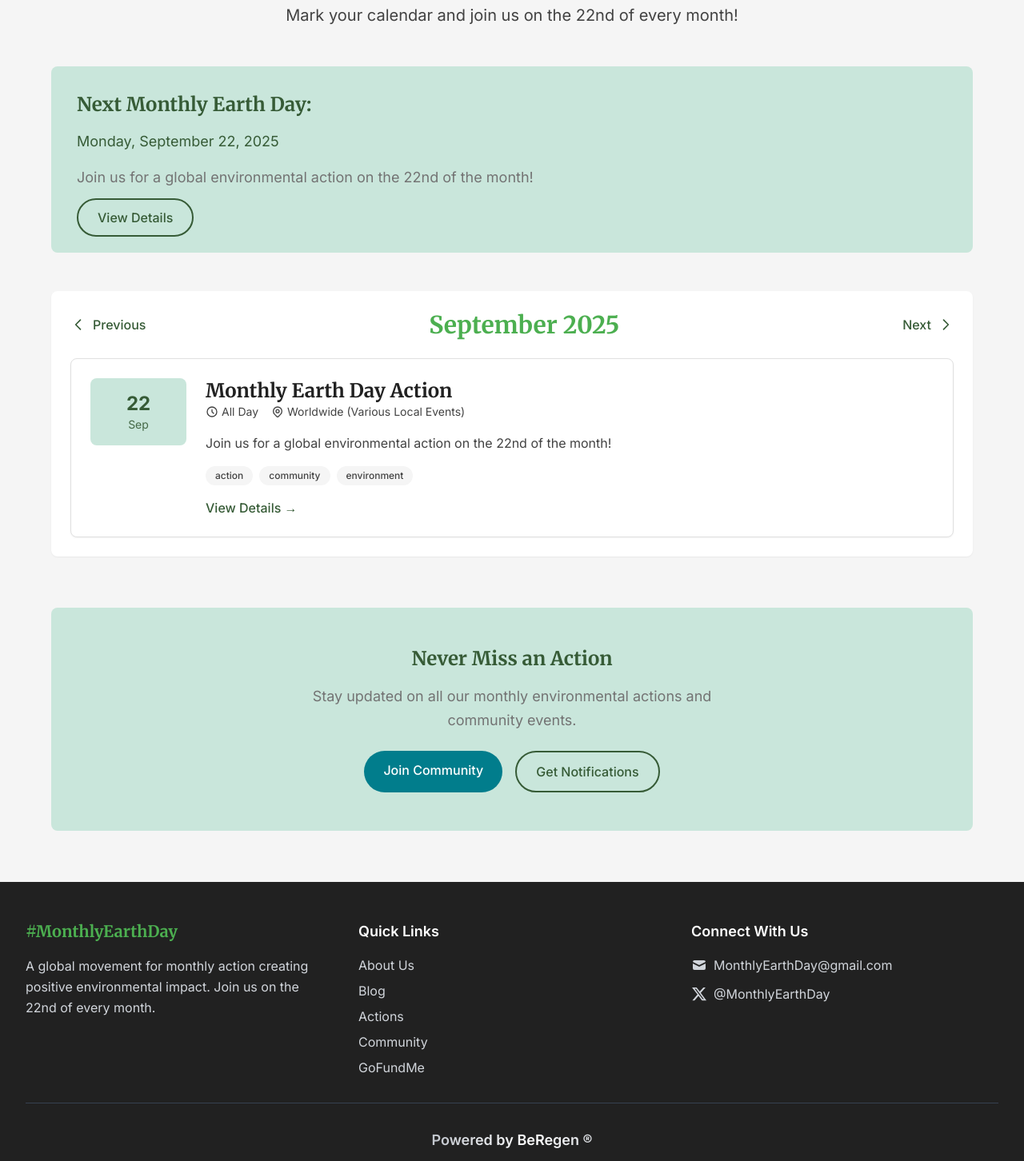
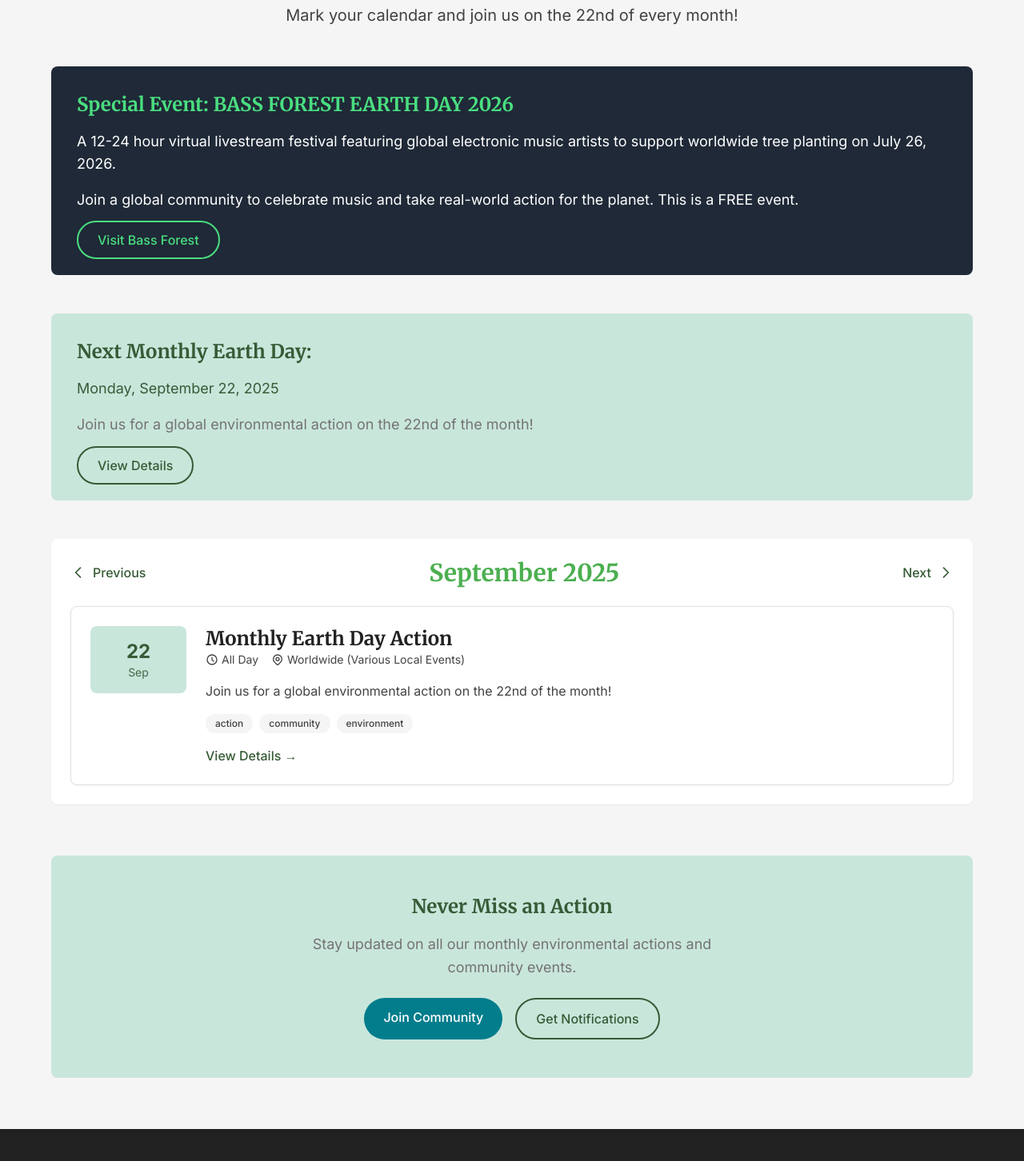
Before and after one commit to j-c-fstk-dev/sandbox, a Next.js app: page /calendar in a window 1280 px wide. Shown: the part 230-1682 px from the top of the page at 80% size. Built offline with nearby package versions, Linux system fonts and the light colour scheme.

Commit message:
feat: update stats and add bass forest banner

```diff
--- a/package.json
+++ b/package.json
@@ -11,6 +11,7 @@
     },
     "dependencies": {
         "date-fns": "^4.1.0",
+        "googleapis": "^171.4.0",
         "lucide-react": "^0.525.0",
         "next": "14.2.3",
         "react": "^18.3.1",
--- a/src/app/calendar/page.tsx
+++ b/src/app/calendar/page.tsx
@@ -1,8 +1,8 @@
 "use client";
 
 import { useState } from "react";
-import Button from "@/components/Button"; // Assuming you might use Button for navigation
-import Link from 'next/link'; // Import Link for navigation
+import Link from 'next/link';
+import BassForestBanner from '@/components/BassForestBanner'; // Import the new banner component
 
 // Function to generate Monthly Earth Day events
 const generateMonthlyEarthDayEvents = (yearsToGenerate: number) => {
@@ -16,7 +16,6 @@
       const eventDay = 22;
       const eventDate = new Date(year, month, eventDay);
 
-      // Keep generating events from the current date onwards
       if (eventDate >= today || (eventDate.toDateString() === today.toDateString())) {
         if (eventDate.getDate() === eventDay) {
           events.push({
@@ -37,26 +36,20 @@
 
 let monthlyEarthDayEvents = generateMonthlyEarthDayEvents(2);
 
-// Sort events chronologically
 monthlyEarthDayEvents.sort((a, b) => new Date(a.date).getTime() - new Date(b.date).getTime());
 
-// Find the index of the next upcoming event (August 22, 2025)
 const nextUpcomingEventIndex = monthlyEarthDayEvents.findIndex(event => {
   const eventDate = new Date(event.date);
-  return eventDate.getFullYear() === 2025 && eventDate.getMonth() === 7 && eventDate.getDate() === 22; // Month is 0-indexed, so August is 7
+  return eventDate.getFullYear() === 2025 && eventDate.getMonth() === 7 && eventDate.getDate() === 22;
 });
 
-// If the August 22, 2025 event is found, slice the array from that point
 if (nextUpcomingEventIndex !== -1) {
   monthlyEarthDayEvents = monthlyEarthDayEvents.slice(nextUpcomingEventIndex);
 } else {
-  // If for some reason it's not found, still show events from today onwards
   monthlyEarthDayEvents = monthlyEarthDayEvents.filter(event => new Date(event.date) >= new Date());
 }
 
-// The first event in the sliced list is now the next upcoming one to highlight
 const nextUpcomingEvent = monthlyEarthDayEvents[0];
-
 
 export default function CalendarPage() {
   const today = new Date();
@@ -68,7 +61,6 @@
     "July", "August", "September", "October", "November", "December"
   ];
 
-  // Filter events for the currently displayed month and year INSIDE the component
   const eventsForDisplayMonth = monthlyEarthDayEvents.filter(event => {
     const eventDate = new Date(event.date);
     return eventDate.getMonth() === displayMonth && eventDate.getFullYear() === displayYear;
@@ -105,9 +97,8 @@
   return (
     <div className="min-h-screen py-16 px-4" data-oid="calendar-page">
       <div className="max-w-6xl mx-auto">
-        {/* Header */}
         <div className="text-center mb-12 animate-fade-in">
-          <h1 className="font-serif font-bold text-4xl md:text-5xl text-primary-green mb-6"> {/* Changed text color to primary-green */}
+          <h1 className="font-serif font-bold text-4xl md:text-5xl text-primary-green mb-6">
             Calendar of Actions
           </h1>
           <p className="text-xl text-neutral-dark-gray leading-relaxed max-w-3xl mx-auto">
@@ -116,45 +107,45 @@
           </p>
         </div>
 
-        {/* Next Upcoming Event (still useful to highlight) - Adjusted styling */}
+        <BassForestBanner />
+
          {nextUpcomingEvent && (
-          <div className="bg-[#c9e6db] text-[#365b36] rounded-lg p-8 mb-12 animate-slide-up"> {/* Updated background and text colors */}
-            <h3 className="font-serif font-bold text-2xl mb-4 text-[#365b36]"> {/* Ensured heading text color matches section text color */}
+          <div className="bg-[#c9e6db] text-[#365b36] rounded-lg p-8 mb-12 animate-slide-up">
+            <h3 className="font-serif font-bold text-2xl mb-4 text-[#365b36]">
               Next Monthly Earth Day:
             </h3>
             <p className="text-lg mb-4">
               {formatDate(nextUpcomingEvent.date)}
             </p>
-            <p className="text-lg mb-6 text-[#737373] leading-relaxed"> {/* Updated paragraph text color and added leading-relaxed */}
+            <p className="text-lg mb-6 text-[#737373] leading-relaxed">
               {nextUpcomingEvent.description}
             </p>
             <Link
               href={`/calendar/${nextUpcomingEvent.slug}`}
-              className="border-2 border-[#365b36] text-[#365b36] hover:bg-[#365b36] hover:text-white transition px-6 py-3 rounded-full font-medium"> {/* Applied outlined button classes */}
+              className="border-2 border-[#365b36] text-[#365b36] hover:bg-[#365b36] hover:text-white transition px-6 py-3 rounded-full font-medium">
               View Details
             </Link>
           </div>
         )}
 
-        {/* Month Navigation and Display - Adjusted styling */}
         <div className="bg-white rounded-lg p-6 shadow-sm mb-8 animate-slide-up">
           <div className="flex items-center justify-between mb-6">
             <button
               onClick={() => navigateMonth("prev")}
-              className="flex items-center space-x-2 text-[#365b36] hover:text-primary-green-dark font-medium transition-colors duration-200"> {/* Changed text color to match hero section */}
+              className="flex items-center space-x-2 text-[#365b36] hover:text-primary-green-dark font-medium transition-colors duration-200">
               <svg className="w-5 h-5" fill="none" stroke="currentColor" viewBox="0 0 24 24">
                 <path strokeLinecap="round" strokeLinejoin="round" strokeWidth={2} d="M15 19l-7-7 7-7"></path>
               </svg>
               <span>Previous</span>
             </button>
 
-            <h2 className="font-serif font-bold text-2xl md:text-3xl text-primary-green"> {/* Changed text color to primary-green */}
+            <h2 className="font-serif font-bold text-2xl md:text-3xl text-primary-green">
               {months[displayMonth]} {displayYear}
             </h2>
 
             <button
               onClick={() => navigateMonth("next")}
-              className="flex items-center space-x-2 text-[#365b36] hover:text-primary-green-dark font-medium transition-colors duration-200"> {/* Changed text color to match hero section */}
+              className="flex items-center space-x-2 text-[#365b36] hover:text-primary-green-dark font-medium transition-colors duration-200">
               <span>Next</span>
               <svg className="w-5 h-5" fill="none" stroke="currentColor" viewBox="0 0 24 24">
                 <path strokeLinecap="round" strokeLinejoin="round" strokeWidth={2} d="M9 5l7 7-7 7"></path>
@@ -162,15 +153,13 @@
             </button>
           </div>
 
-          {/* Display Events for the Month - Adjusted styling */}
           <div className="space-y-6">
             {eventsForDisplayMonth.length > 0 ? (
-              eventsForDisplayMonth.map((event, index) => (
+              eventsForDisplayMonth.map((event) => (
                 <div key={event.slug} className="card animate-slide-up">
                   <div className="flex flex-col lg:flex-row lg:items-start gap-6">
-                     {/* Date Badge */}
                      <div className="flex-shrink-0">
-                       <div className="bg-[#c9e6db] text-[#365b36] rounded-lg p-4 text-center min-w-[120px]"> {/* Updated background and text colors */}
+                       <div className="bg-[#c9e6db] text-[#365b36] rounded-lg p-4 text-center min-w-[120px]">
                          <div className="text-2xl font-bold">
                            {new Date(event.date).getDate()}
                          </div>
@@ -180,7 +169,6 @@
                        </div>
                      </div>
 
-                     {/* Event Details */}
                      <div className="flex-1">
                        <h3 className="font-serif font-bold text-xl md:text-2xl text-neutral-text-dark">
                          {event.name}
@@ -213,7 +201,7 @@
                         <div className="mt-4">
                           <Link
                             href={`/calendar/${event.slug}`}
-                            className="text-[#365b36] hover:text-primary-green-dark font-medium transition-colors duration-200"> {/* Changed text color to match hero section */}
+                            className="text-[#365b36] hover:text-primary-green-dark font-medium transition-colors duration-200">
                             View Details →
                           </Link>
                         </div>
@@ -235,29 +223,26 @@
           </div>
         </div>
 
-        {/* Call to Action - Adjusting styling to match Hero Section */}
-        <div className="mt-16 text-center bg-[#c9e6db] text-[#365b36] py-12 px-4 rounded-lg animate-slide-up"> {/* Updated background and text colors, added padding and rounded corners */}
+        <div className="mt-16 text-center bg-[#c9e6db] text-[#365b36] py-12 px-4 rounded-lg animate-slide-up">
           <div className="max-w-xl mx-auto">
-            <h3 className="font-serif font-bold text-2xl mb-4 text-[#365b36]"> {/* Ensured heading text color matches section text color */}
+            <h3 className="font-serif font-bold text-2xl mb-4 text-[#365b36]">
               Never Miss an Action
             </h3>
-            <p className="text-lg mb-6 text-[#737373] leading-relaxed"> {/* Updated paragraph text color and added leading-relaxed */}
+            <p className="text-lg mb-6 text-[#737373] leading-relaxed">
               Stay updated on all our monthly environmental actions and
               community events.
             </p>
-            <div className="flex flex-col sm:flex-row gap-4 justify-center mt-6"> {/* Added top margin for spacing */}
+            <div className="flex flex-col sm:flex-row gap-4 justify-center mt-6">
 
-              {/* Button 1 - Matching filled style */}
               <Link
                 href="/community"
-                className="bg-[#017d8c] hover:bg-[#016a77] text-white transition px-6 py-3 rounded-full font-medium"> {/* Applied filled button classes */}
+                className="bg-[#017d8c] hover:bg-[#016a77] text-white transition px-6 py-3 rounded-full font-medium">
                 Join Community
               </Link>
 
-              {/* Button 2 - Matching outlined style */}
               <Link
                 href="/contact"
-                className="border-2 border-[#365b36] text-[#365b36] hover:bg-[#365b36] hover:text-white transition px-6 py-3 rounded-full font-medium"> {/* Applied outlined button classes */}
+                className="border-2 border-[#365b36] text-[#365b36] hover:bg-[#365b36] hover:text-white transition px-6 py-3 rounded-full font-medium">
                 Get Notifications
               </Link>
             </div>
--- a/src/app/page.tsx
+++ b/src/app/page.tsx
@@ -7,6 +7,7 @@
 import CommunityPostCard from "@/components/CommunityPostCard";
 import TestimonialCard from "@/components/TestimonialCard";
 import { Users, Globe, TreePine, Recycle } from 'lucide-react';
+import FloatingLogo from '@/components/FloatingLogo';
 import Script from 'next/script';
 
 // Function to generate Monthly Earth Day events
@@ -221,6 +222,7 @@
 
   return (
     <div className="min-h-screen">
+      <FloatingLogo />
       {/* Script para o Twitter, necessário para o embed */}
       <Script
         src="https://platform.twitter.com/widgets.js"
@@ -328,7 +330,7 @@
                 <TreePine size={48} strokeWidth={1.5} />
               </div>
               <div className="text-4xl font-bold text-[#365b36] mb-2">
-                47,426
+                76,266
               </div>
               <div className="text-neutral-dark-gray text-center text-lg">Trees Planted</div>
             </div>
@@ -339,7 +341,7 @@
                 <Recycle size={48} strokeWidth={1.5} />
               </div>
               <div className="text-4xl font-bold text-neutral-dark-gray mb-2">
-                15,998 lb
+                18,055 lb
               </div>
               <div className="text-neutral-dark-gray text-center text-lg">Litter Cleaned Up</div>
             </div>
--- /dev/null
+++ b/src/components/BassForestBanner.tsx
@@ -0,0 +1,27 @@
+import Link from 'next/link';
+
+const BassForestBanner = () => {
+  return (
+    <div className="bg-gray-800 text-white rounded-lg p-8 mb-12 animate-slide-up">
+      <h3 className="font-serif font-bold text-2xl mb-4 text-green-400">
+        Special Event: BASS FOREST EARTH DAY 2026
+      </h3>
+      <p className="text-lg mb-4">
+        A 12-24 hour virtual livestream festival featuring global electronic music artists to support worldwide tree planting on July 26, 2026.
+      </p>
+      <p className="text-lg mb-6 leading-relaxed">
+        Join a global community to celebrate music and take real-world action for the planet. This is a FREE event.
+      </p>
+      <Link
+        href="https://bassforest.earth"
+        target="_blank"
+        rel="noopener noreferrer"
+        className="border-2 border-green-400 text-green-400 hover:bg-green-400 hover:text-gray-800 transition px-6 py-3 rounded-full font-medium"
+      >
+        Visit Bass Forest
+      </Link>
+    </div>
+  );
+};
+
+export default BassForestBanner;
--- a/tailwind.config.ts
+++ b/tailwind.config.ts
@@ -27,6 +27,7 @@
           "text-light": "#FFFFFF",
           "text-dark": "#212121",
         },
+        "neon-green": "#39FF14",
         // Keep existing variables for compatibility
         background: "var(--background)",
         foreground: "var(--foreground)",
@@ -38,20 +39,21 @@
       animation: {
         // Suas animações existentes
         "fade-in": "fadeIn 0.5s ease-in-out",
-        "slide-up": "slideUp 0.3s ease-out", // Note: Este nome já existe, vamos manter o que você tem.
+        "slide-up": "slideUp 0.3s ease-out",
 
         // ANIMAÇÕES ADICIONADAS PARA O SCROLL CLUE E PULSAÇÃO DO LOGO
-        "bounce": "bounce 1s infinite", // Do scroll clue
-        "fade-in-up": "fade-in-up 0.5s ease-out forwards", // Base para delays
-        "scroll-clue-wave": "scroll-clue-wave 1.5s infinite ease-in-out", // Do scroll clue (se usar o >>>)
-        "subtle-pulse": "subtle-pulse 3s infinite ease-in-out", // Nova animação de pulsação do logo
+        "bounce": "bounce 1s infinite",
+        "fade-in-up": "fade-in-up 0.5s ease-out forwards",
+        "scroll-clue-wave": "scroll-clue-wave 1.5s infinite ease-in-out",
+        "subtle-pulse": "subtle-pulse 3s infinite ease-in-out",
+        "neon-pulse": "neon-pulse 2s infinite ease-in-out",
 
-        // ANIMAÇÕES PARA OS CARDS COM DELAY (se ainda precisar delas para outras seções)
+        // ANIMAÇÕES PARA OS CARDS COM DELAY
         "fade-in-up-delay-1": "fade-in-up 0.5s ease-out forwards 0.1s",
         "fade-in-up-delay-2": "fade-in-up 0.5s ease-out forwards 0.2s",
         "fade-in-up-delay-3": "fade-in-up 0.5s ease-out forwards 0.3s",
         "fade-in-up-delay-4": "fade-in-up 0.5s ease-out forwards 0.4s",
-        "fade-in-up-delay-5": "fade-in-up 0.5s ease-out forwards 0.5s", // Para a lista de objetivos
+        "fade-in-up-delay-5": "fade-in-up 0.5s ease-out forwards 0.5s",
       },
       keyframes: {
         // Seus keyframes existentes
@@ -64,8 +66,7 @@
           "100%": { transform: "translateY(0)", opacity: "1" },
         },
 
-        // KEYFRAMES ADICIONADOS PARA O SCROLL CLUE E PULSAÇÃO DO LOGO
-        // Keyframe 'bounce' (se você estiver usando a classe 'animate-bounce' em algum lugar, como na seta do scroll clue)
+        // KEYFRAMES ADICIONADOS
         bounce: {
             '0%, 100%': {
                 transform: 'translateY(-25%)',
@@ -76,11 +77,11 @@
                 animationTimingFunction: 'cubic-bezier(0, 0, 0.2, 1)',
             },
         },
-        'fade-in-up': { // Keyframe base para as animações de entrada com delay
+        'fade-in-up': {
           '0%': { opacity: '0', transform: 'translateY(20px)' },
           '100%': { opacity: '1', transform: 'translateY(0)' },
         },
-        'scroll-clue-wave': { // Keyframe para o scroll clue de '>>>' (se você usá-lo)
+        'scroll-clue-wave': {
           '0%, 100%': {
             opacity: '0',
             transform: 'translateY(-5px) rotate(90deg)',
@@ -90,15 +91,24 @@
             transform: 'translateY(0px) rotate(90deg)',
           },
         },
-        // --- NOVO KEYFRAME DE PULSAÇÃO DO LOGO ---
         'subtle-pulse': {
           '0%, 100%': {
-            transform: 'scale(1)', // Tamanho original
-            opacity: '1', // Opacidade original
+            transform: 'scale(1)',
+            opacity: '1',
           },
           '50%': {
-            transform: 'scale(1.01)', // Levemente maior
-            opacity: '0.95', // Levemente mais transparente
+            transform: 'scale(1.01)',
+            opacity: '0.95',
+          },
+        },
+        'neon-pulse': {
+          '0%, 100%': {
+            transform: 'scale(1)',
+            boxShadow: '0 0 5px #39FF14, 0 0 10px #39FF14, 0 0 15px #39FF14',
+          },
+          '50%': {
+            transform: 'scale(1.05)',
+            boxShadow: '0 0 10px #39FF14, 0 0 20px #39FF14, 0 0 30px #39FF14',
           },
         },
       },
```
Also changed, not shown: src/components/FloatingLogo.tsx (added, +23 -0 lines), 2 other files (tests, documents, lock files or other folders).
